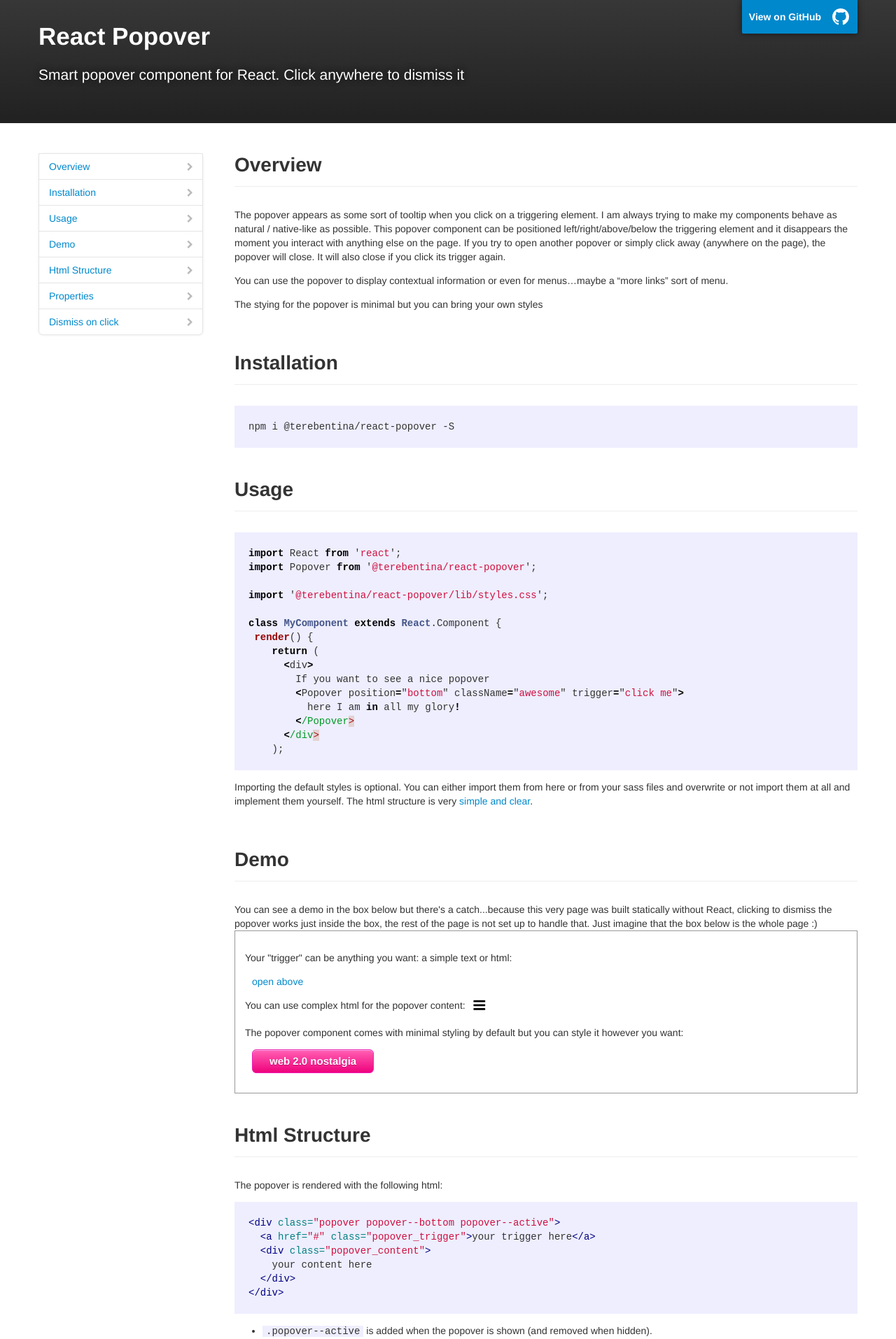
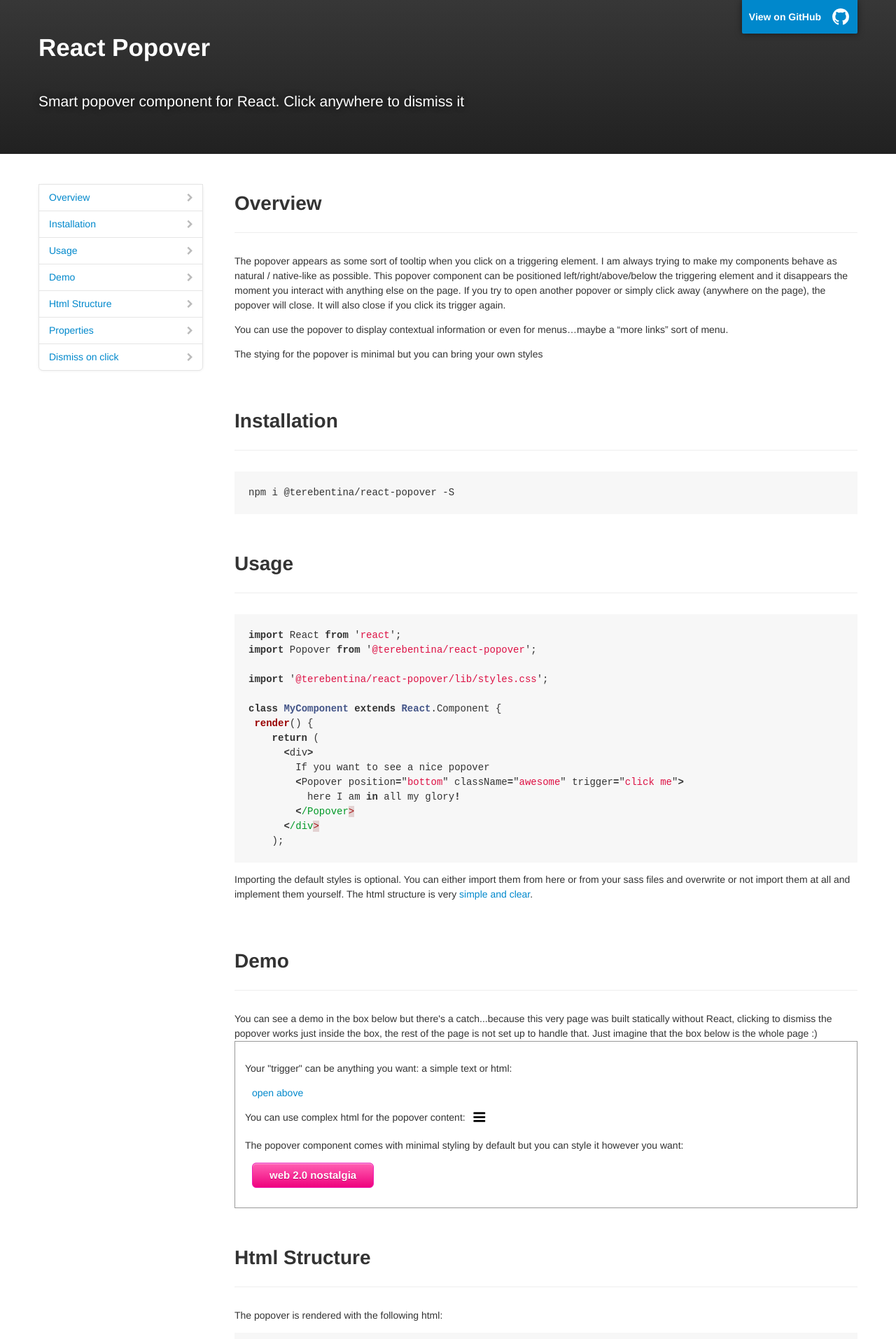
Before and after one commit to terebentina/react-popover, a Jekyll site: the page built from index.html, in a window 1280 px wide. Shown: the top 1914 px of the page at 70% size. Built offline with Jekyll 4.4.1, drawn with Linux system fonts in a browser that asks for light colours.

Commit message:
update syntax highlight

```diff
--- a/_sass/_layout.scss
+++ b/_sass/_layout.scss
@@ -39,7 +39,7 @@
 	min-height: 100vh;
 	font-family: "Helvetica Neue", Helvetica, Arial, sans-serif;
 	font-size: 14px;
-	line-height: 20px;
+	line-height: 1.5;
 	color: #333;
 	background-color: #FFF;
 }
--- a/_sass/_syntax-highlighting.scss
+++ b/_sass/_syntax-highlighting.scss
@@ -1,8 +1,9 @@
 .highlighter-rouge {
-	background: #eef;
+	background: #f7f7f7;
 }
 code.highlighter-rouge {
-	padding: 0 5px;
+	padding: .15em 5px;
+	background-color: rgba(0, 0, 0, 0.04);
 }
 
 /**
@@ -21,61 +22,61 @@
     .hll { background-color: #ffffcc }
 	.c { color: #999988; font-style: italic } /* Comment */
 	.err { color: #a61717; background-color: #e3d2d2 } /* Error */
-    .k { color: #000000; font-weight: bold } /* Keyword */
-    .o { color: #000000; font-weight: bold } /* Operator */
+	.k { font-weight: bold } /* Keyword */
+	.o { font-weight: bold } /* Operator */
 	.cm { color: #999988; font-style: italic } /* Comment.Multiline */
-    .cp { color: #999999; font-weight: bold; font-style: italic } /* Comment.Preproc */
+	.cp { color: #999999; font-weight: bold } /* Comment.Preproc */
 	.c1 { color: #999988; font-style: italic } /* Comment.Single */
 	.cs { color: #999999; font-weight: bold; font-style: italic } /* Comment.Special */
 	.gd { color: #000000; background-color: #ffdddd } /* Generic.Deleted */
-    .ge { color: #000000; font-style: italic } /* Generic.Emph */
+	.gd .x { color: #000000; background-color: #ffaaaa } /* Generic.Deleted.Specific */
+	.ge { font-style: italic } /* Generic.Emph */
 	.gr { color: #aa0000 } /* Generic.Error */
 	.gh { color: #999999 } /* Generic.Heading */
 	.gi { color: #000000; background-color: #ddffdd } /* Generic.Inserted */
+	.gi .x { color: #000000; background-color: #aaffaa } /* Generic.Inserted.Specific */
 	.go { color: #888888 } /* Generic.Output */
 	.gp { color: #555555 } /* Generic.Prompt */
 	.gs { font-weight: bold } /* Generic.Strong */
 	.gu { color: #aaaaaa } /* Generic.Subheading */
 	.gt { color: #aa0000 } /* Generic.Traceback */
-    .kc { color: #000000; font-weight: bold } /* Keyword.Constant */
-    .kd { color: #000000; font-weight: bold } /* Keyword.Declaration */
-    .kn { color: #000000; font-weight: bold } /* Keyword.Namespace */
-    .kp { color: #000000; font-weight: bold } /* Keyword.Pseudo */
-    .kr { color: #000000; font-weight: bold } /* Keyword.Reserved */
+	.kc { font-weight: bold } /* Keyword.Constant */
+	.kd { font-weight: bold } /* Keyword.Declaration */
+	.kp { font-weight: bold } /* Keyword.Pseudo */
+	.kr { font-weight: bold } /* Keyword.Reserved */
 	.kt { color: #445588; font-weight: bold } /* Keyword.Type */
 	.m { color: #009999 } /* Literal.Number */
-    .s { color: #d01040 } /* Literal.String */
+	.s { color: #d14 } /* Literal.String */
 	.na { color: #008080 } /* Name.Attribute */
 	.nb { color: #0086B3 } /* Name.Builtin */
 	.nc { color: #445588; font-weight: bold } /* Name.Class */
 	.no { color: #008080 } /* Name.Constant */
-    .nd { color: #3c5d5d; font-weight: bold } /* Name.Decorator */
 	.ni { color: #800080 } /* Name.Entity */
 	.ne { color: #990000; font-weight: bold } /* Name.Exception */
 	.nf { color: #990000; font-weight: bold } /* Name.Function */
-    .nl { color: #990000; font-weight: bold } /* Name.Label */
 	.nn { color: #555555 } /* Name.Namespace */
 	.nt { color: #000080 } /* Name.Tag */
 	.nv { color: #008080 } /* Name.Variable */
-    .ow { color: #000000; font-weight: bold } /* Operator.Word */
+	.ow { font-weight: bold } /* Operator.Word */
 	.w { color: #bbbbbb } /* Text.Whitespace */
 	.mf { color: #009999 } /* Literal.Number.Float */
 	.mh { color: #009999 } /* Literal.Number.Hex */
 	.mi { color: #009999 } /* Literal.Number.Integer */
 	.mo { color: #009999 } /* Literal.Number.Oct */
-    .sb { color: #d01040 } /* Literal.String.Backtick */
-    .sc { color: #d01040 } /* Literal.String.Char */
-    .sd { color: #d01040 } /* Literal.String.Doc */
-    .s2 { color: #d01040 } /* Literal.String.Double */
-    .se { color: #d01040 } /* Literal.String.Escape */
-    .sh { color: #d01040 } /* Literal.String.Heredoc */
-    .si { color: #d01040 } /* Literal.String.Interpol */
-    .sx { color: #d01040 } /* Literal.String.Other */
+	.sb { color: #d14 } /* Literal.String.Backtick */
+	.sc { color: #d14 } /* Literal.String.Char */
+	.sd { color: #d14 } /* Literal.String.Doc */
+	.s2 { color: #d14 } /* Literal.String.Double */
+	.se { color: #d14 } /* Literal.String.Escape */
+	.sh { color: #d14 } /* Literal.String.Heredoc */
+	.si { color: #d14 } /* Literal.String.Interpol */
+	.sx { color: #d14 } /* Literal.String.Other */
 	.sr { color: #009926 } /* Literal.String.Regex */
-    .s1 { color: #d01040 } /* Literal.String.Single */
+	.s1 { color: #d14 } /* Literal.String.Single */
 	.ss { color: #990073 } /* Literal.String.Symbol */
 	.bp { color: #999999 } /* Name.Builtin.Pseudo */
 	.vc { color: #008080 } /* Name.Variable.Class */
 	.vg { color: #008080 } /* Name.Variable.Global */
 	.vi { color: #008080 } /* Name.Variable.Instance */
-    .il { color: #009999 } /* Literal.Number.Integer.Long */}
+	.il { color: #009999 } /* Literal.Number.Integer.Long */
+}
```
Lines whose indentation alone changed are shown as unchanged.
